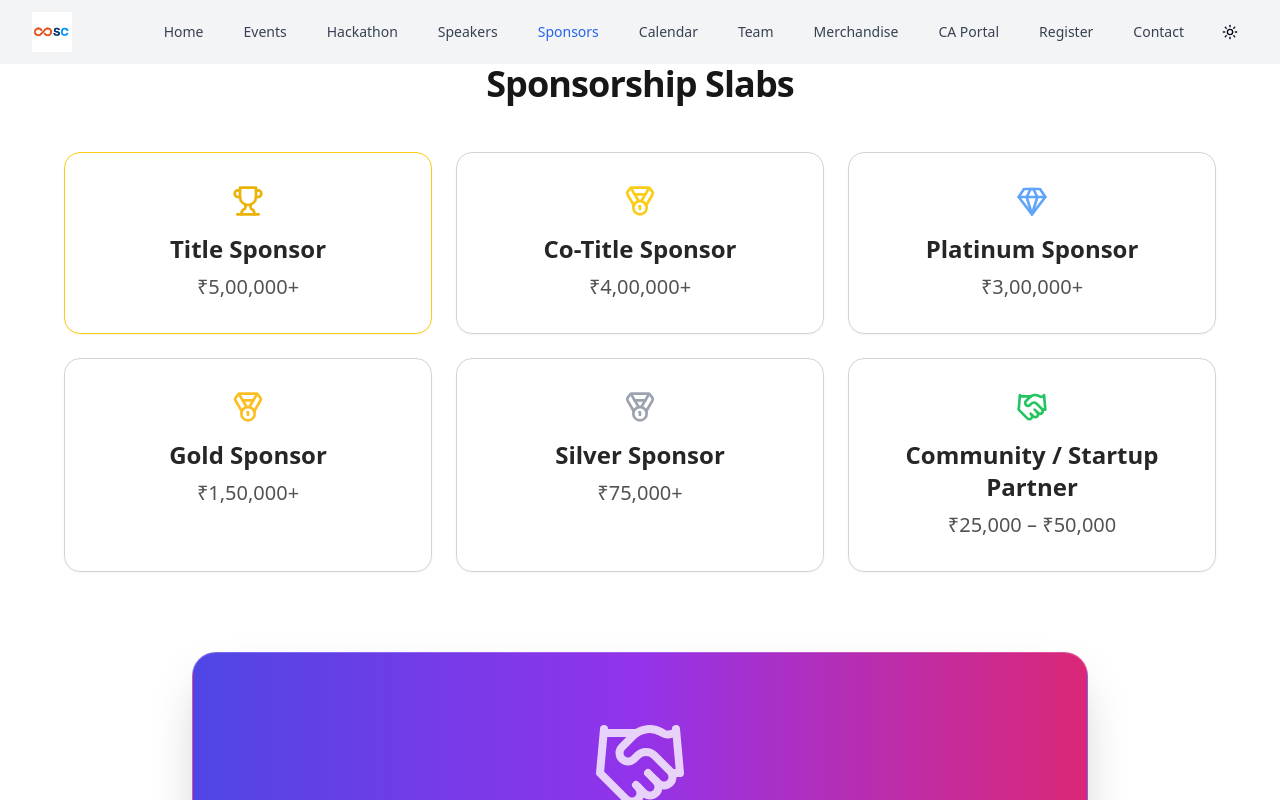
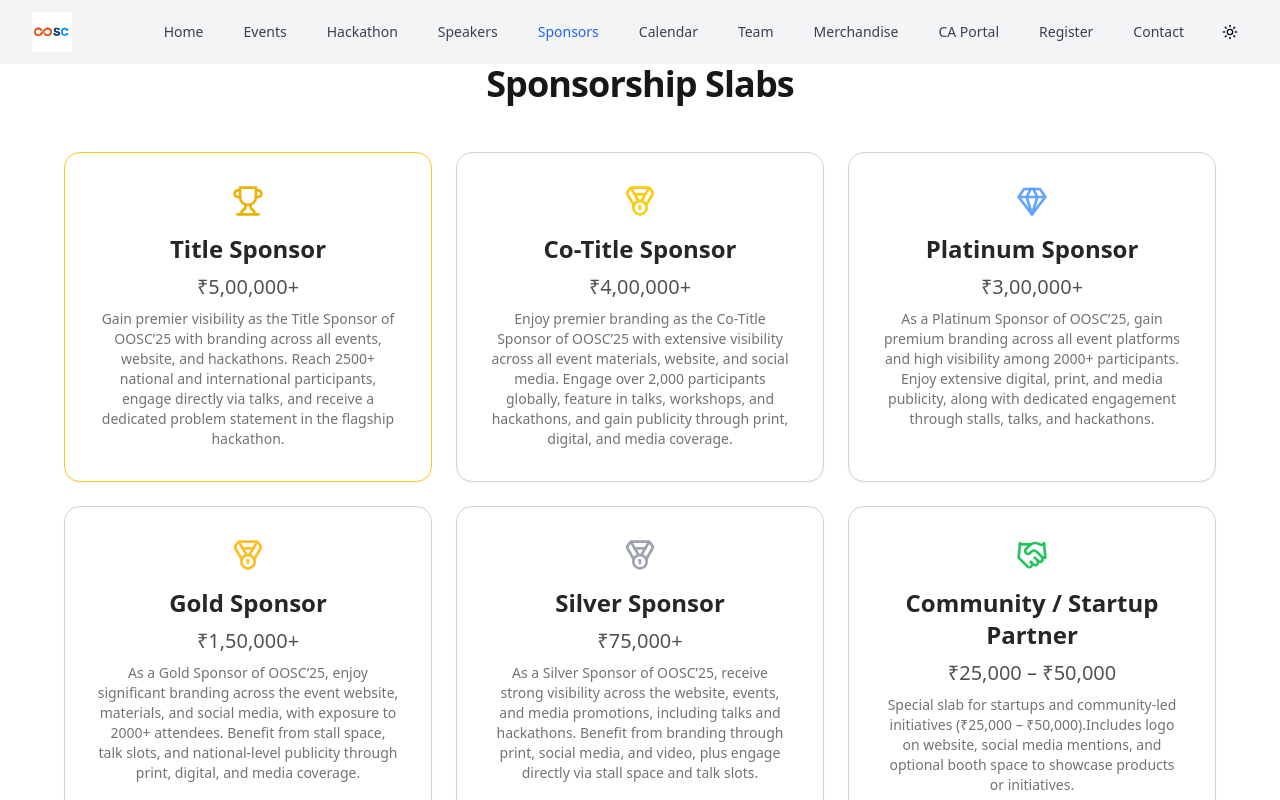
Before and after one commit to Sanskary2303/OOSC3.0-UbuCon-India, a Next.js app: page /sponsors in a window 1280 px wide. Shown: the top 800 px of the page. Built offline with nearby package versions, Linux system fonts and the light colour scheme.

Commit message:
slabs desc

```diff
--- a/src/app/register/page.tsx
+++ b/src/app/register/page.tsx
@@ -9,14 +9,19 @@ export default function RegisterPage() {
       <div className="container mx-auto px-6 py-24 pt-32 md:pt-40">
         <h1 className="text-3xl md:text-4xl font-bold mb-6">Stay Updated</h1>
         <p className="text-lg mb-8">
-          Registration for OOSC 3.0 will open soon. You can also visit our Indico event page to keep updated about the conference.
+          You can visit our Indico event page to keep updated about the conference.
         </p>
 
         <div className="grid grid-cols-1 md:grid-cols-2 gap-8 mb-12">
           <div className="bg-white dark:bg-gray-800 p-8 rounded-lg shadow-md border-t-4 border-[#1d3958] dark:border-[#2a4c76]">
             <h2 className="text-xl font-semibold mb-4 dark:text-white">Conference Registration</h2>
             <p className="mb-6 dark:text-gray-300">
-               Registration will open soon.
+               <Button asChild className="w-full bg-[#1d3958] dark:bg-[#2a4c76] dark:bg-blue-700">
+              <Link href="https://docs.google.com/forms/d/e/1FAIpQLSecn1r0EP8ihffmKcFdt5Qw39PcVS9w41chz7amWHfoJssR2Q/viewform" target="_blank" rel="noopener noreferrer">
+                <ExternalLink className="mr-2 h-4 w-4" />
+                Register
+              </Link>
+            </Button>
             </p>
             <Button asChild className="w-full bg-[#1d3958] dark:bg-[#2a4c76]">
               <Link href="https://events.canonical.com/event/134/" target="_blank" rel="noopener noreferrer">
--- a/src/app/sponsors/page.tsx
+++ b/src/app/sponsors/page.tsx
@@ -2,19 +2,55 @@ import PageWrapper from "@/components/layout/PageWrapper";
 import React from "react";
 import { Trophy, Gem, Handshake, Medal } from "lucide-react";
 import SponsorForm from "@/components/SponsorForm/spf";
+
+// Type definition including description
 type Slab = {
   name: string;
   price: string;
   icon: React.ReactNode;
   highlight?: boolean;
+  description?: string;
 };
+
+// Sponsorship slabs with descriptions
 const slabs: Slab[] = [
-  { name: "Title Sponsor", price: "₹5,00,000+", icon: <Trophy className="w-8 h-8 text-yellow-500" />, highlight: true },
-  { name: "Co-Title Sponsor", price: "₹4,00,000+", icon: <Medal className="w-8 h-8 text-yellow-400" /> },
-  { name: "Platinum Sponsor", price: "₹3,00,000+", icon: <Gem className="w-8 h-8 text-blue-400" /> },
-  { name: "Gold Sponsor", price: "₹1,50,000+", icon: <Medal className="w-8 h-8 text-amber-400" /> },
-  { name: "Silver Sponsor", price: "₹75,000+", icon: <Medal className="w-8 h-8 text-gray-400" /> },
-  { name: "Community / Startup Partner", price: "₹25,000 – ₹50,000", icon: <Handshake className="w-8 h-8 text-green-500" /> },
+  {
+    name: "Title Sponsor",
+    price: "₹5,00,000+",
+    icon: <Trophy className="w-8 h-8 text-yellow-500" />,
+    highlight: true,
+    description: "Gain premier visibility as the Title Sponsor of OOSC’25 with branding across all events, website, and hackathons. Reach 2500+ national and international participants, engage directly via talks, and receive a dedicated problem statement in the flagship hackathon.",
+  },
+  {
+    name: "Co-Title Sponsor",
+    price: "₹4,00,000+",
+    icon: <Medal className="w-8 h-8 text-yellow-400" />,
+    description: "Enjoy premier branding as the Co-Title Sponsor of OOSC’25 with extensive visibility across all event materials, website, and social media. Engage over 2,000 participants globally, feature in talks, workshops, and hackathons, and gain publicity through print, digital, and media coverage.",
+  },
+  {
+    name: "Platinum Sponsor",
+    price: "₹3,00,000+",
+    icon: <Gem className="w-8 h-8 text-blue-400" />,
+    description: "As a Platinum Sponsor of OOSC’25, gain premium branding across all event platforms and high visibility among 2000+ participants. Enjoy extensive digital, print, and media publicity, along with dedicated engagement through stalls, talks, and hackathons.",
+  },
+  {
+    name: "Gold Sponsor",
+    price: "₹1,50,000+",
+    icon: <Medal className="w-8 h-8 text-amber-400" />,
+    description: "As a Gold Sponsor of OOSC’25, enjoy significant branding across the event website, materials, and social media, with exposure to 2000+ attendees. Benefit from stall space, talk slots, and national-level publicity through print, digital, and media coverage.",
+  },
+  {
+    name: "Silver Sponsor",
+    price: "₹75,000+",
+    icon: <Medal className="w-8 h-8 text-gray-400" />,
+    description: "As a Silver Sponsor of OOSC’25, receive strong visibility across the website, events, and media promotions, including talks and hackathons. Benefit from branding through print, social media, and video, plus engage directly via stall space and talk slots.",
+  },
+  {
+    name: "Community / Startup Partner",
+    price: "₹25,000 – ₹50,000",
+    icon: <Handshake className="w-8 h-8 text-green-500" />,
+    description: "Special slab for startups and community-led initiatives (₹25,000 – ₹50,000).Includes logo on website, social media mentions, and optional booth space to showcase products or initiatives.",
+  },
 ];
 
 export default function SponsorshipSlabs() {
@@ -41,6 +77,11 @@ export default function SponsorshipSlabs() {
               <p className="text-lg sm:text-xl text-neutral-600 dark:text-neutral-300 font-medium">
                 {slab.price}
               </p>
+              {slab.description && (
+                <p className="mt-2 text-sm text-neutral-500 dark:text-neutral-400">
+                  {slab.description}
+                </p>
+              )}
             </div>
           ))}
         </div>
```
Lines whose indentation alone changed are shown as unchanged.
